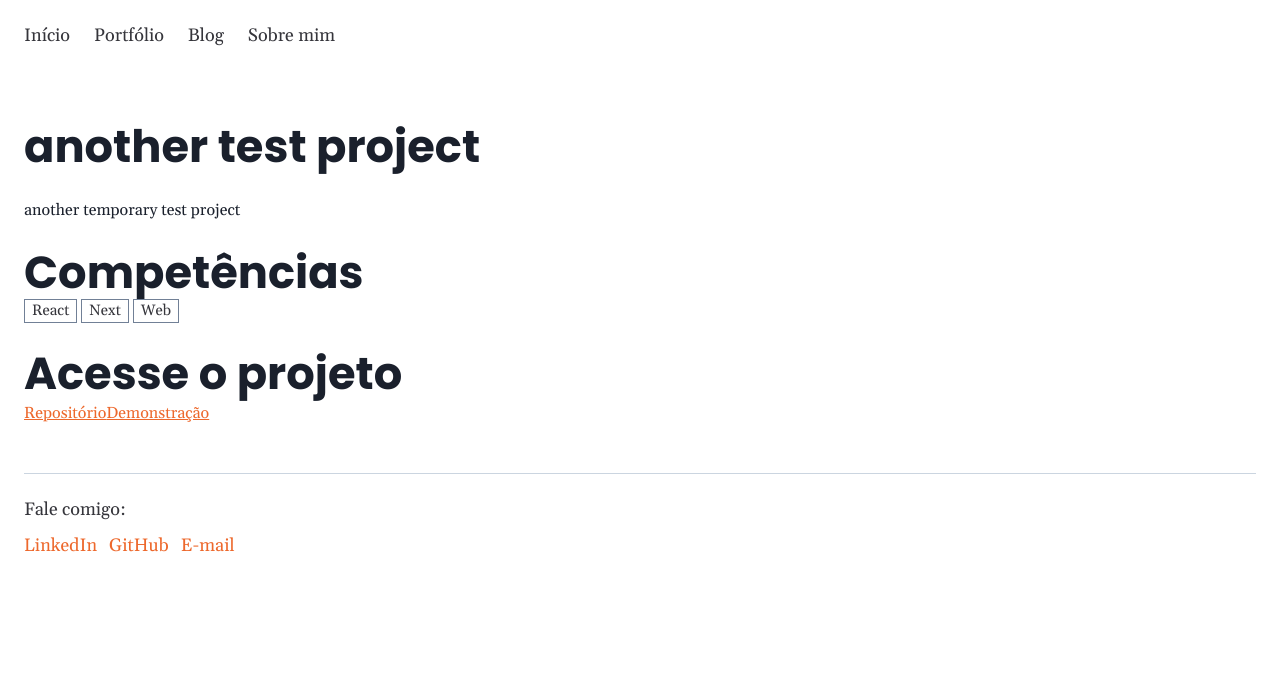
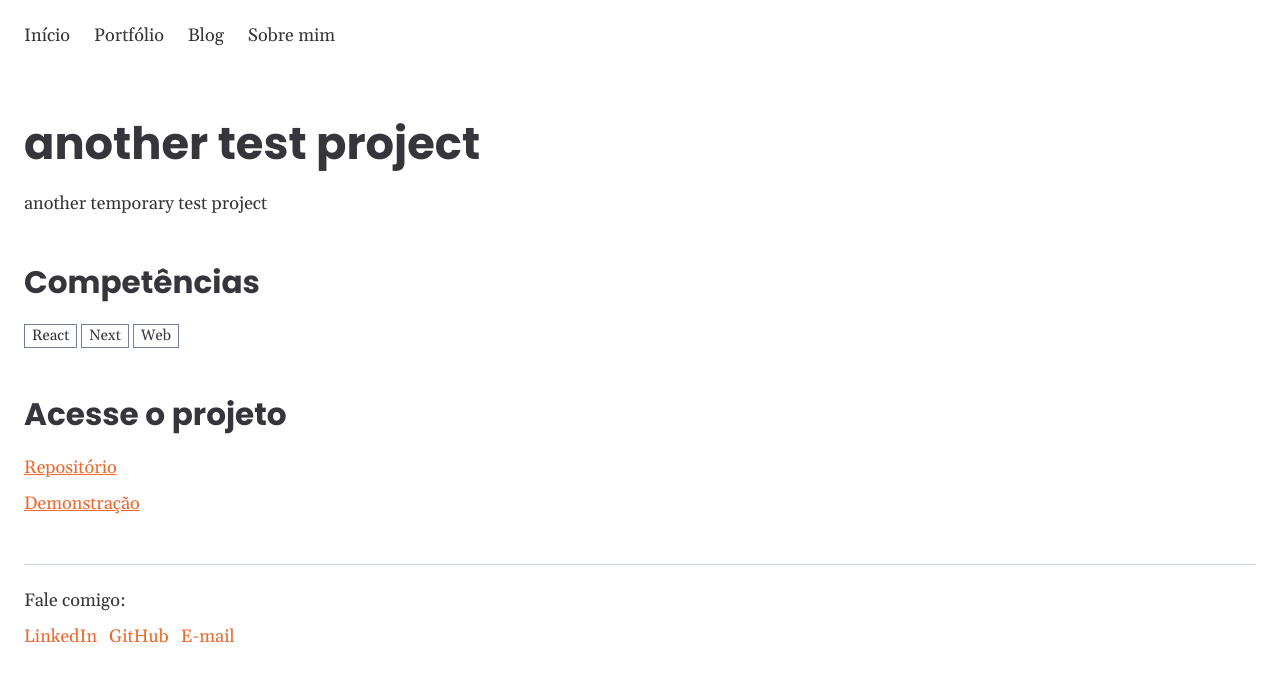
Before and after one commit to fernandonagase/ngsfer.com, a Next.js app: page /portfolio/another-test in a window 1280 px wide. Shown: the top 682 px of the page. Built offline with nearby package versions, Linux system fonts and the light colour scheme.

Commit message:
standardize project page styles

```diff
--- a/pages/portfolio/[slug].tsx
+++ b/pages/portfolio/[slug].tsx
@@ -1,4 +1,4 @@
-import { Box, Heading, Link, Text } from '@chakra-ui/react'
+import { Box, Heading, Link, Text, VStack } from '@chakra-ui/react'
 import { GetStaticPaths, GetStaticProps, InferGetStaticPropsType } from 'next'
 import Head from 'next/head'
 
@@ -48,24 +48,63 @@ export default function Project(
             </Head>
 
             <article>
-                <Heading as="h1" mb="baseline-2">
+                <Heading
+                    as="h1"
+                    fontSize="4xl"
+                    lineHeight="baseline-4"
+                    mb="baseline-2"
+                    color="fg"
+                >
                     {project.name}
                 </Heading>
-                <Text mb="baseline-2">{project.description}</Text>
-                <Box mb="baseline-2" as="section">
-                    <Heading as="h2">Competências</Heading>
+                <Text
+                    fontSize="md"
+                    mb="baseline-4"
+                    lineHeight="baseline-2"
+                    color="fg"
+                >
+                    {project.description}
+                </Text>
+                <Box mb="baseline-4" as="section">
+                    <Heading
+                        as="h2"
+                        fontSize="2xl"
+                        lineHeight="baseline-3"
+                        mb="baseline-2"
+                        color="fg"
+                    >
+                        Competências
+                    </Heading>
                     <Skills skills={project.skills} />
                 </Box>
                 <Box mb="baseline-2" as="section">
-                    <Heading as="h2">Acesse o projeto</Heading>
-                    <div>
-                        <Link href={project.repositoryUrl} isExternal>
+                    <Heading
+                        as="h2"
+                        fontSize="2xl"
+                        lineHeight="baseline-3"
+                        mb="baseline-2"
+                        color="fg"
+                    >
+                        Acesse o projeto
+                    </Heading>
+                    <VStack align="flex-start" spacing="baseline-1">
+                        <Link
+                            href={project.repositoryUrl}
+                            isExternal
+                            fontSize="md"
+                            lineHeight="baseline-2"
+                        >
                             Repositório
                         </Link>
-                        <Link href={project.previewUrl} isExternal>
+                        <Link
+                            href={project.previewUrl}
+                            isExternal
+                            fontSize="md"
+                            lineHeight="baseline-2"
+                        >
                             Demonstração
                         </Link>
-                    </div>
+                    </VStack>
                 </Box>
             </article>
         </>
```
